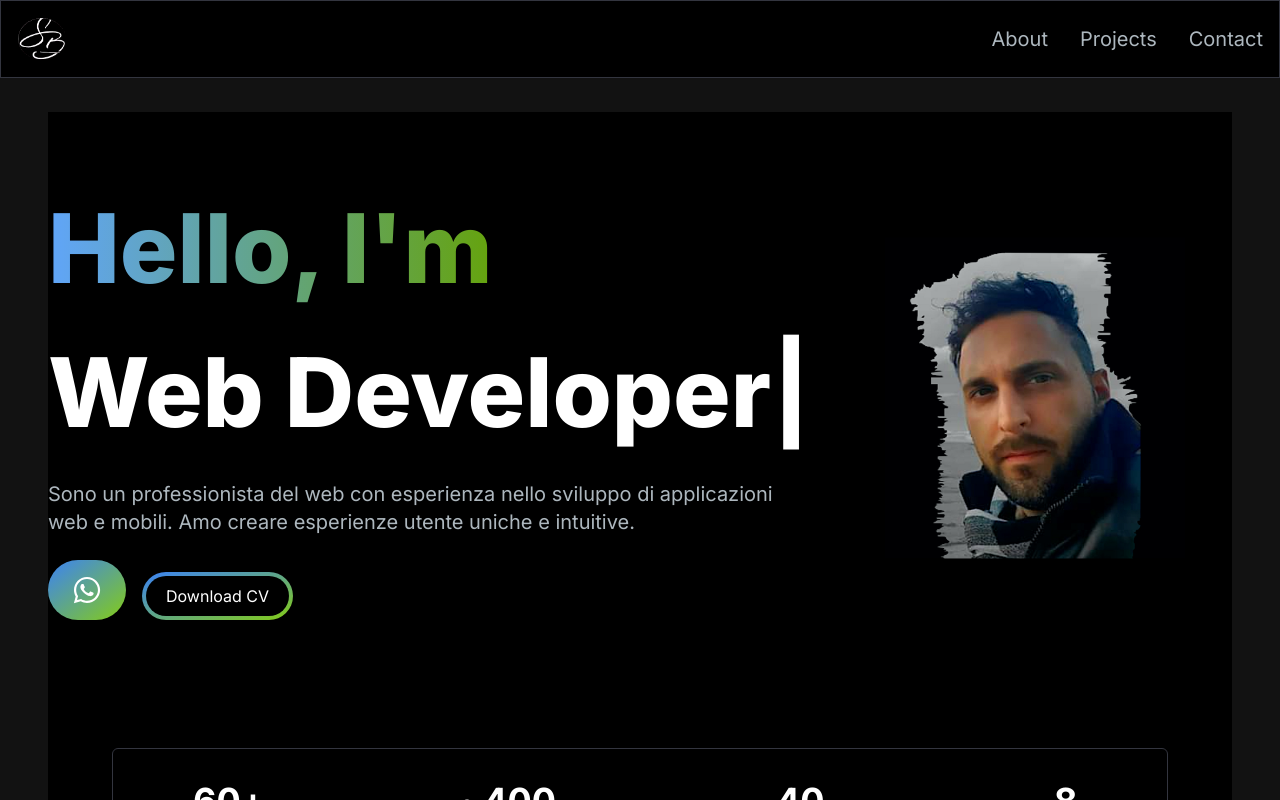
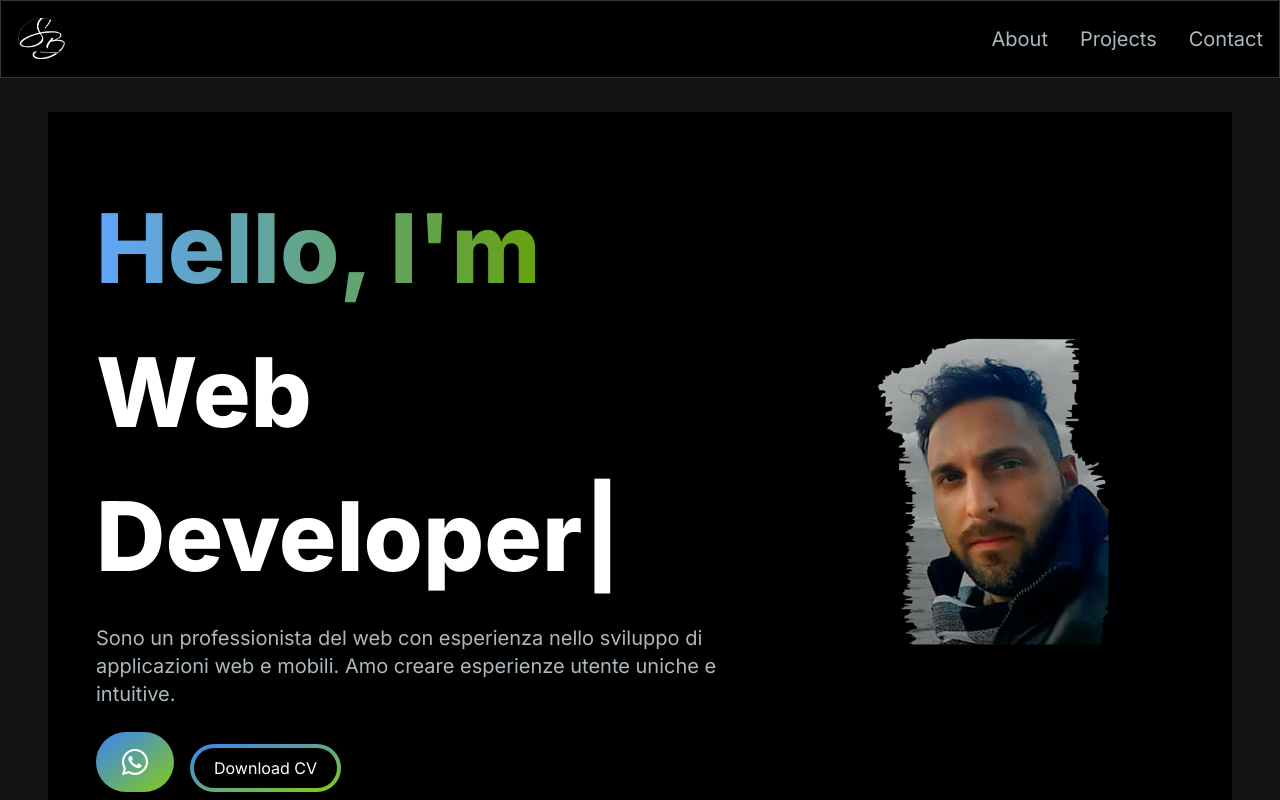
Before and after one commit to Simobara/N_Website, a Next.js app: page / in a window 1280 px wide. Shown: the top 800 px of the page. Built offline with nearby package versions, Linux system fonts and the light colour scheme.

Commit message:
bg fixings

```diff
--- a/src/app/components/HeroSection.jsx
+++ b/src/app/components/HeroSection.jsx
@@ -8,7 +8,7 @@ import Face from '../../../public/images/MYFACE.png';
 
 const HeroSection = () => {
   return (
-    <section className="bg-black lg:py-16">
+    <section className=" px-[3rem] bg-black lg:py-16">
       <div className="grid grid-cols-1 sm:grid-cols-12">
         <motion.div
           initial={{ opacity: 0, scale: 0.5 }}
```
